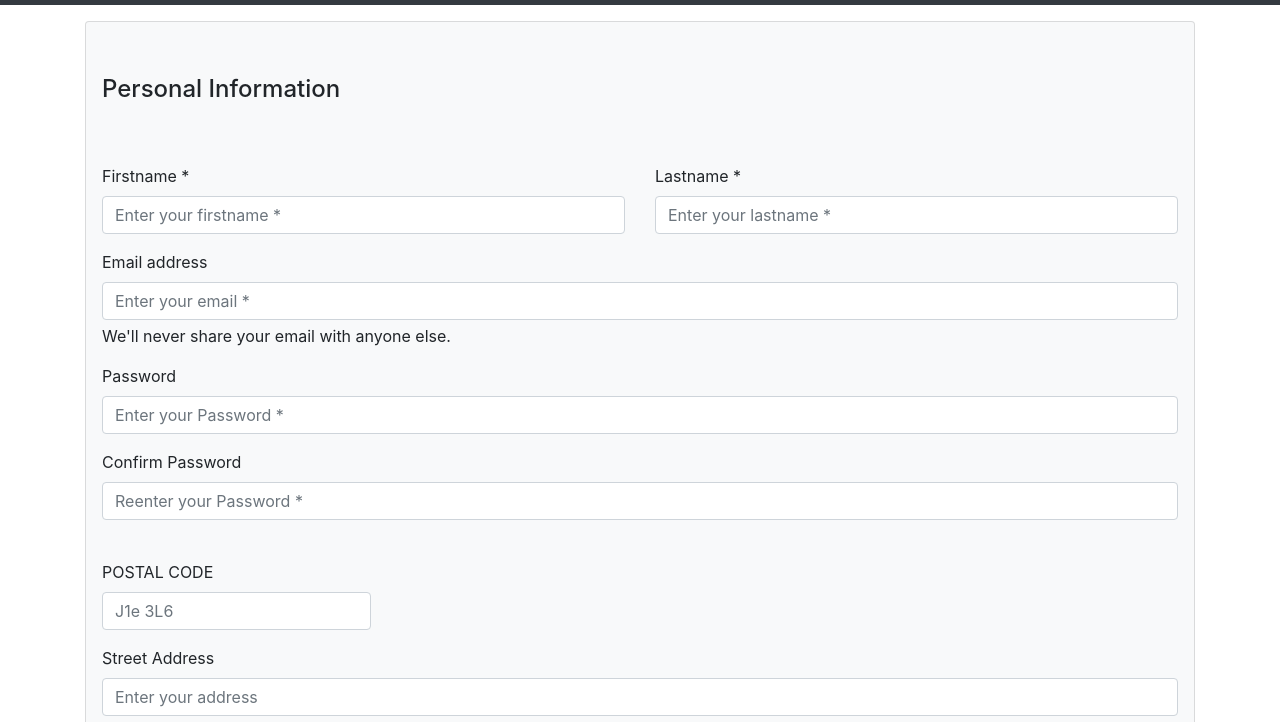
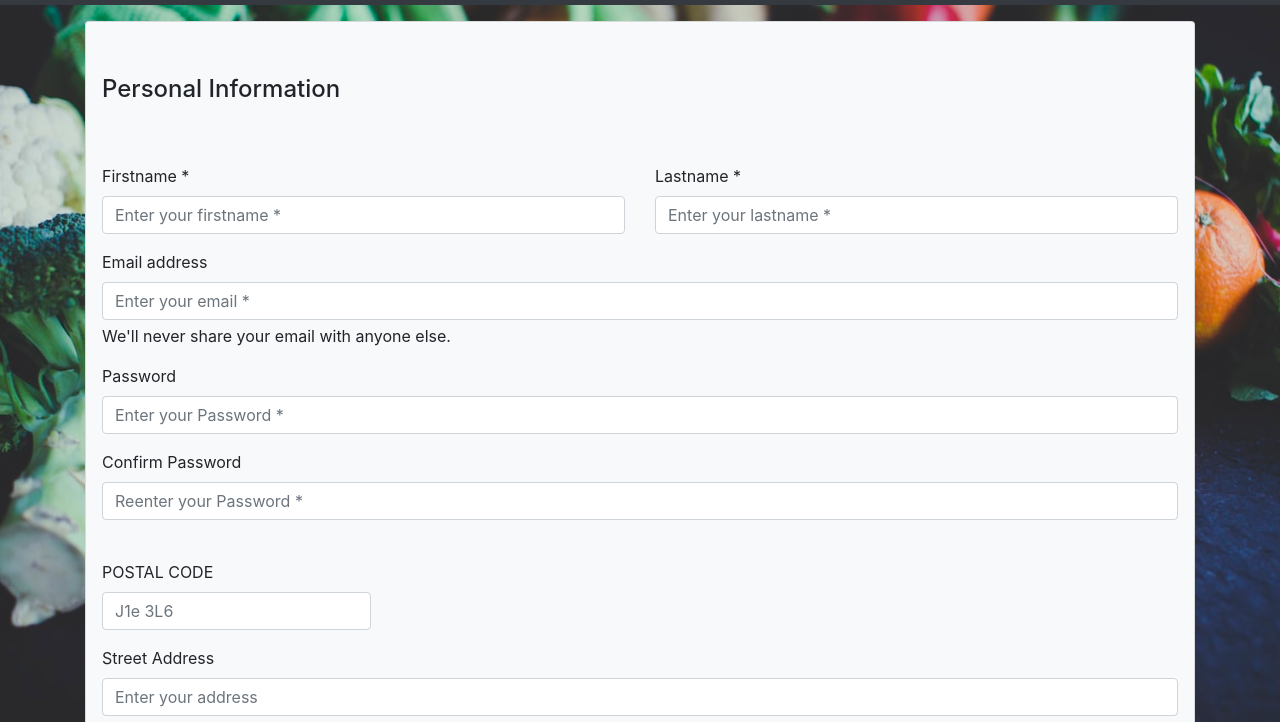
Before and after one commit to ramona-1010/GrubToGo, a website: page signUpPage.html in a window 1280 px wide. Shown: the part 51-773 px from the top of the page. Drawn offline with nearby package versions, Linux system fonts and the light colour scheme.

Commit message:
Update signUpPage.html

```diff
--- a/signUpPage.html
+++ b/signUpPage.html
@@ -10,6 +10,15 @@
     <link rel="icon" type="image/png" href="FruitImages/logo.png" />
     <script src="https://kit.fontawesome.com/e56d36b0a0.js" crossorigin="anonymous"></script>
     <title>Document</title>
+    <style>
+body {
+  background-image: url("background-home.jpg");
+  background-repeat: no-repeat;
+  background-attachment: fixed;
+  background-size: cover;
+
+}
+</style>
 </head>
 
 <body>
```
